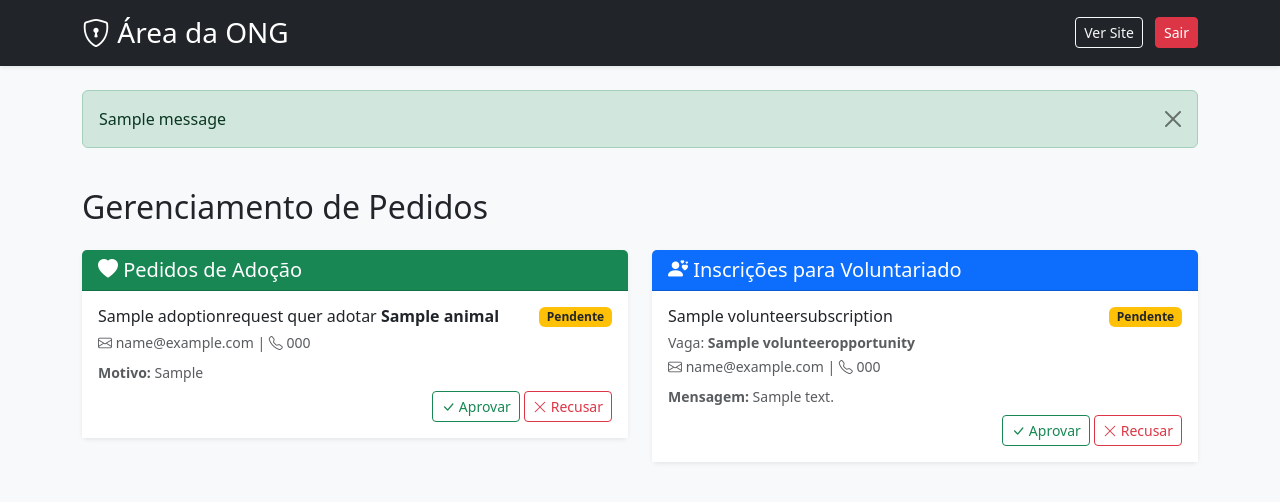
After one commit to oi-jotape/projeto_animais-2026, a Django app: page /painel/ in a window 1280 px wide. The commit adds this page. Shown: the top 502 px of the page. Run offline with Django 5.2, Linux system fonts and the light colour scheme; a user stored in the database is signed in; tables that the repository leaves empty hold one stand-in row (values such as "Sample post"); one stand-in notice (Sample message) is shown.

Commit message:
Atualiza projeto com novas funcionalidades e templates

```diff
--- a/config/settings.py
+++ b/config/settings.py
@@ -103,9 +103,9 @@ AUTH_PASSWORD_VALIDATORS = [
 # Internationalization
 # https://docs.djangoproject.com/en/6.1/topics/i18n/
 
-LANGUAGE_CODE = 'en-us'
+LANGUAGE_CODE = 'pt-br'
 
-TIME_ZONE = 'UTC'
+TIME_ZONE = 'America/Sao_Paulo'
 
 USE_I18N = True
 
--- a/core/models.py
+++ b/core/models.py
@@ -19,3 +19,32 @@ class VolunteerOpportunity(models.Model):
 
     def __str__(self):
         return self.title
+
+class VolunteerSubscription(models.Model):
+    opportunity = models.ForeignKey(VolunteerOpportunity, on_delete=models.CASCADE, verbose_name='Vaga')
+    name = models.CharField(max_length=100, verbose_name='Nome Completo')
+    email = models.EmailField(verbose_name='E-mail')
+    phone = models.CharField(max_length=20, verbose_name='Telefone')
+    message = models.TextField(blank=True, verbose_name='Mensagem')
+    status = models.CharField(max_length=20, choices=[('Pendente', 'Pendente'), ('Aprovado', 'Aprovado'), ('Rejeitado', 'Rejeitado')], default='Pendente', verbose_name='Status')
+    created_at = models.DateTimeField(auto_now_add=True)
+
+    def __str__(self):
+        return f'{self.name} - {self.opportunity.title}'
+
+class AdoptionRequest(models.Model):
+    STATUS_CHOICES = (
+        ('Pendente', 'Pendente'),
+        ('Aprovado', 'Aprovado'),
+        ('Rejeitado', 'Rejeitado'),
+    )
+    animal = models.ForeignKey(Animal, on_delete=models.CASCADE, verbose_name='Animal')
+    name = models.CharField(max_length=100, verbose_name='Nome Completo')
+    email = models.EmailField(verbose_name='E-mail')
+    phone = models.CharField(max_length=20, verbose_name='Telefone')
+    reason = models.TextField(verbose_name='Por que deseja adotar este animal?')
+    status = models.CharField(max_length=20, choices=STATUS_CHOICES, default='Pendente', verbose_name='Status da Análise')
+    created_at = models.DateTimeField(auto_now_add=True)
+
+    def __str__(self):
+        return f'{self.name} - Adoção: {self.animal.name}'
--- /dev/null
+++ b/core/templates/core/dashboard.html
@@ -0,0 +1,120 @@
+<!DOCTYPE html>
+<html lang="pt-BR">
+<head>
+    <meta charset="UTF-8">
+    <meta name="viewport" content="width=device-width, initial-scale=1.0">
+    <title>Painel da ONG - Ajuda Animais</title>
+    <!-- Bootstrap CSS CDN -->
+    <link href="https://cdn.jsdelivr.net/npm/bootstrap@5.3.2/dist/css/bootstrap.min.css" rel="stylesheet">
+    <!-- Bootstrap Icons -->
+    <link href="https://cdn.jsdelivr.net/npm/bootstrap-icons@1.11.1/font/bootstrap-icons.css" rel="stylesheet">
+</head>
+<body class="bg-light">
+
+    <header class="bg-dark text-white py-3 shadow-sm mb-4">
+        <div class="container d-flex justify-content-between align-items-center">
+            <h3 class="mb-0"><i class="bi bi-shield-lock"></i> Área da ONG</h3>
+            <div>
+                <a href="{% url 'core:index' %}" class="btn btn-outline-light btn-sm me-2">Ver Site</a>
+                <a href="{% url 'admin:logout' %}?next=/" class="btn btn-danger btn-sm">Sair</a>
+            </div>
+        </div>
+    </header>
+
+    <main class="container mb-5">
+
+        {% if messages %}
+        <div class="row mb-4">
+            <div class="col-12">
+                {% for message in messages %}
+                <div class="alert alert-{{ message.tags }} alert-dismissible fade show" role="alert">
+                    {{ message }}
+                    <button type="button" class="btn-close" data-bs-dismiss="alert" aria-label="Close"></button>
+                </div>
+                {% endfor %}
+            </div>
+        </div>
+        {% endif %}
+
+        <h2 class="mb-4">Gerenciamento de Pedidos</h2>
+
+        <div class="row">
+            <!-- Pedidos de Adoção -->
+            <div class="col-lg-6 mb-4">
+                <div class="card shadow-sm border-0">
+                    <div class="card-header bg-success text-white">
+                        <h5 class="mb-0"><i class="bi bi-heart-fill"></i> Pedidos de Adoção</h5>
+                    </div>
+                    <div class="card-body p-0">
+                        <ul class="list-group list-group-flush">
+                            {% for req in adoptions %}
+                            <li class="list-group-item p-3">
+                                <div class="d-flex justify-content-between align-items-start mb-2">
+                                    <div>
+                                        <h6 class="mb-1">{{ req.name }} quer adotar <strong>{{ req.animal.name }}</strong></h6>
+                                        <small class="text-muted"><i class="bi bi-envelope"></i> {{ req.email }} | <i class="bi bi-telephone"></i> {{ req.phone }}</small>
+                                    </div>
+                                    <span class="badge {% if req.status == 'Aprovado' %}bg-success{% elif req.status == 'Rejeitado' %}bg-danger{% else %}bg-warning text-dark{% endif %}">
+                                        {{ req.status }}
+                                    </span>
+                                </div>
+                                <p class="mb-2 text-muted small"><strong>Motivo:</strong> {{ req.reason }}</p>
+                                {% if req.status == 'Pendente' %}
+                                <div class="mt-2 text-end">
+                                    <a href="{% url 'core:update_adoption_status' req.pk 'Aprovado' %}" class="btn btn-sm btn-outline-success"><i class="bi bi-check-lg"></i> Aprovar</a>
+                                    <a href="{% url 'core:update_adoption_status' req.pk 'Rejeitado' %}" class="btn btn-sm btn-outline-danger"><i class="bi bi-x-lg"></i> Recusar</a>
+                                </div>
+                                {% endif %}
+                            </li>
+                            {% empty %}
+                            <li class="list-group-item text-muted text-center py-4">Nenhum pedido de adoção.</li>
+                            {% endfor %}
+                        </ul>
+                    </div>
+                </div>
+            </div>
+
+            <!-- Inscrições de Voluntários -->
+            <div class="col-lg-6 mb-4">
+                <div class="card shadow-sm border-0">
+                    <div class="card-header bg-primary text-white">
+                        <h5 class="mb-0"><i class="bi bi-person-hearts"></i> Inscrições para Voluntariado</h5>
+                    </div>
+                    <div class="card-body p-0">
+                        <ul class="list-group list-group-flush">
+                            {% for vol in volunteers %}
+                            <li class="list-group-item p-3">
+                                <div class="d-flex justify-content-between align-items-start mb-2">
+                                    <div>
+                                        <h6 class="mb-1">{{ vol.name }}</h6>
+                                        <small class="text-muted">Vaga: <strong>{{ vol.opportunity.title }}</strong></small><br>
+                                        <small class="text-muted"><i class="bi bi-envelope"></i> {{ vol.email }} | <i class="bi bi-telephone"></i> {{ vol.phone }}</small>
+                                    </div>
+                                    <span class="badge {% if vol.status == 'Aprovado' %}bg-success{% elif vol.status == 'Rejeitado' %}bg-danger{% else %}bg-warning text-dark{% endif %}">
+                                        {{ vol.status }}
+                                    </span>
+                                </div>
+                                {% if vol.message %}
+                                <p class="mb-2 text-muted small"><strong>Mensagem:</strong> {{ vol.message }}</p>
+                                {% endif %}
+                                {% if vol.status == 'Pendente' %}
+                                <div class="mt-2 text-end">
+                                    <a href="{% url 'core:update_volunteer_status' vol.pk 'Aprovado' %}" class="btn btn-sm btn-outline-success"><i class="bi bi-check-lg"></i> Aprovar</a>
+                                    <a href="{% url 'core:update_volunteer_status' vol.pk 'Rejeitado' %}" class="btn btn-sm btn-outline-danger"><i class="bi bi-x-lg"></i> Recusar</a>
+                                </div>
+                                {% endif %}
+                            </li>
+                            {% empty %}
+                            <li class="list-group-item text-muted text-center py-4">Nenhuma inscrição de voluntário.</li>
+                            {% endfor %}
+                        </ul>
+                    </div>
+                </div>
+            </div>
+        </div>
+    </main>
+
+    <!-- Bootstrap JS Bundle -->
+    <script src="https://cdn.jsdelivr.net/npm/bootstrap@5.3.2/dist/js/bootstrap.bundle.min.js"></script>
+</body>
+</html>
--- a/core/urls.py
+++ b/core/urls.py
@@ -5,4 +5,9 @@ app_name = 'core'
 
 urlpatterns = [
     path('', views.index, name='index'),
+    path('voluntariado/<int:pk>/inscrever/', views.volunteer_subscribe, name='volunteer_subscribe'),
+    path('adocao/<int:pk>/solicitar/', views.animal_adopt, name='animal_adopt'),
+    path('painel/', views.dashboard, name='dashboard'),
+    path('painel/adocao/<int:pk>/status/<str:status>/', views.update_adoption_status, name='update_adoption_status'),
+    path('painel/voluntario/<int:pk>/status/<str:status>/', views.update_volunteer_status, name='update_volunteer_status'),
 ]
--- a/core/views.py
+++ b/core/views.py
@@ -1,5 +1,8 @@
-from django.shortcuts import render
-from .models import Animal, VolunteerOpportunity
+from django.shortcuts import render, get_object_or_404, redirect
+from django.contrib import messages
+from django.contrib.auth.decorators import login_required
+from .models import Animal, VolunteerOpportunity, AdoptionRequest, VolunteerSubscription
+from .forms import VolunteerSubscriptionForm, AdoptionRequestForm
 
 def index(request):
     animals = Animal.objects.all().order_by('-created_at')
@@ -10,3 +13,69 @@ def index(request):
         'opportunities': opportunities,
     }
     return render(request, 'core/index.html', context)
+
+def volunteer_subscribe(request, pk):
+    opportunity = get_object_or_404(VolunteerOpportunity, pk=pk)
+    if request.method == 'POST':
+        form = VolunteerSubscriptionForm(request.POST)
+        if form.is_valid():
+            subscription = form.save(commit=False)
+            subscription.opportunity = opportunity
+            subscription.save()
+            messages.success(request, f'Sua inscrição para a vaga "{opportunity.title}" foi realizada com sucesso! Entraremos em contato.')
+            return redirect('core:index')
+    else:
+        form = VolunteerSubscriptionForm()
+
+    context = {
+        'opportunity': opportunity,
+        'form': form,
+    }
+    return render(request, 'core/subscribe.html', context)
+
+def animal_adopt(request, pk):
+    animal = get_object_or_404(Animal, pk=pk)
+    if request.method == 'POST':
+        form = AdoptionRequestForm(request.POST)
+        if form.is_valid():
+            adoption = form.save(commit=False)
+            adoption.animal = animal
+            adoption.save()
+            messages.success(request, f'Seu pedido de adoção para {animal.name} foi enviado! Nossa equipe analisará e entrará em contato.')
+            return redirect('core:index')
+    else:
+        form = AdoptionRequestForm()
+    context = {
+        'animal': animal,
+        'form': form,
+    }
+    return render(request, 'core/adopt.html', context)
+
+@login_required
+def dashboard(request):
+    adoptions = AdoptionRequest.objects.all().order_by('-created_at')
+    volunteers = VolunteerSubscription.objects.all().order_by('-created_at')
+
+    context = {
+        'adoptions': adoptions,
+        'volunteers': volunteers,
+    }
+    return render(request, 'core/dashboard.html', context)
+
+@login_required
+def update_adoption_status(request, pk, status):
+    adoption = get_object_or_404(AdoptionRequest, pk=pk)
+    if status in ['Aprovado', 'Rejeitado', 'Pendente']:
+        adoption.status = status
+        adoption.save()
+        messages.success(request, f'Status do pedido de adoção de {adoption.name} atualizado para {status}.')
+    return redirect('core:dashboard')
+
+@login_required
+def update_volunteer_status(request, pk, status):
+    subscription = get_object_or_404(VolunteerSubscription, pk=pk)
+    if status in ['Aprovado', 'Rejeitado', 'Pendente']:
+        subscription.status = status
+        subscription.save()
+        messages.success(request, f'Status da inscrição de voluntário de {subscription.name} atualizado para {status}.')
+    return redirect('core:dashboard')
```
Also changed, not shown: core/admin.py (+12 -1 lines), core/forms.py (added, +24 -0 lines), core/templates/core/adopt.html (added, +75 -0 lines), core/templates/core/index.html (+26 -3 lines), core/templates/core/subscribe.html (added, +72 -0 lines), core/migrations/0002_volunteersubscription.py (added), core/migrations/0003_adoptionrequest.py (added), core/migrations/0004_volunteersubscription_status.py (added).
